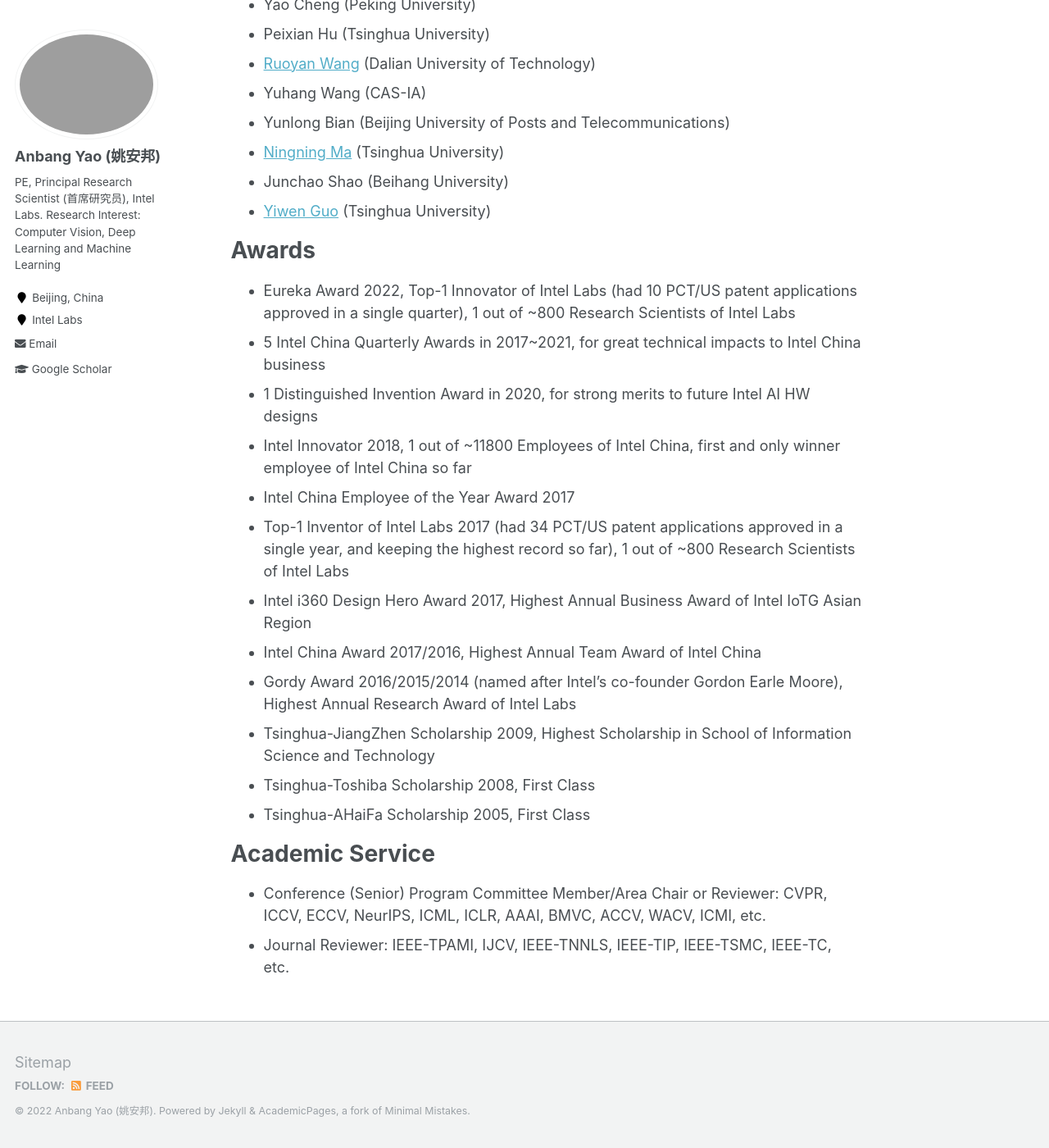
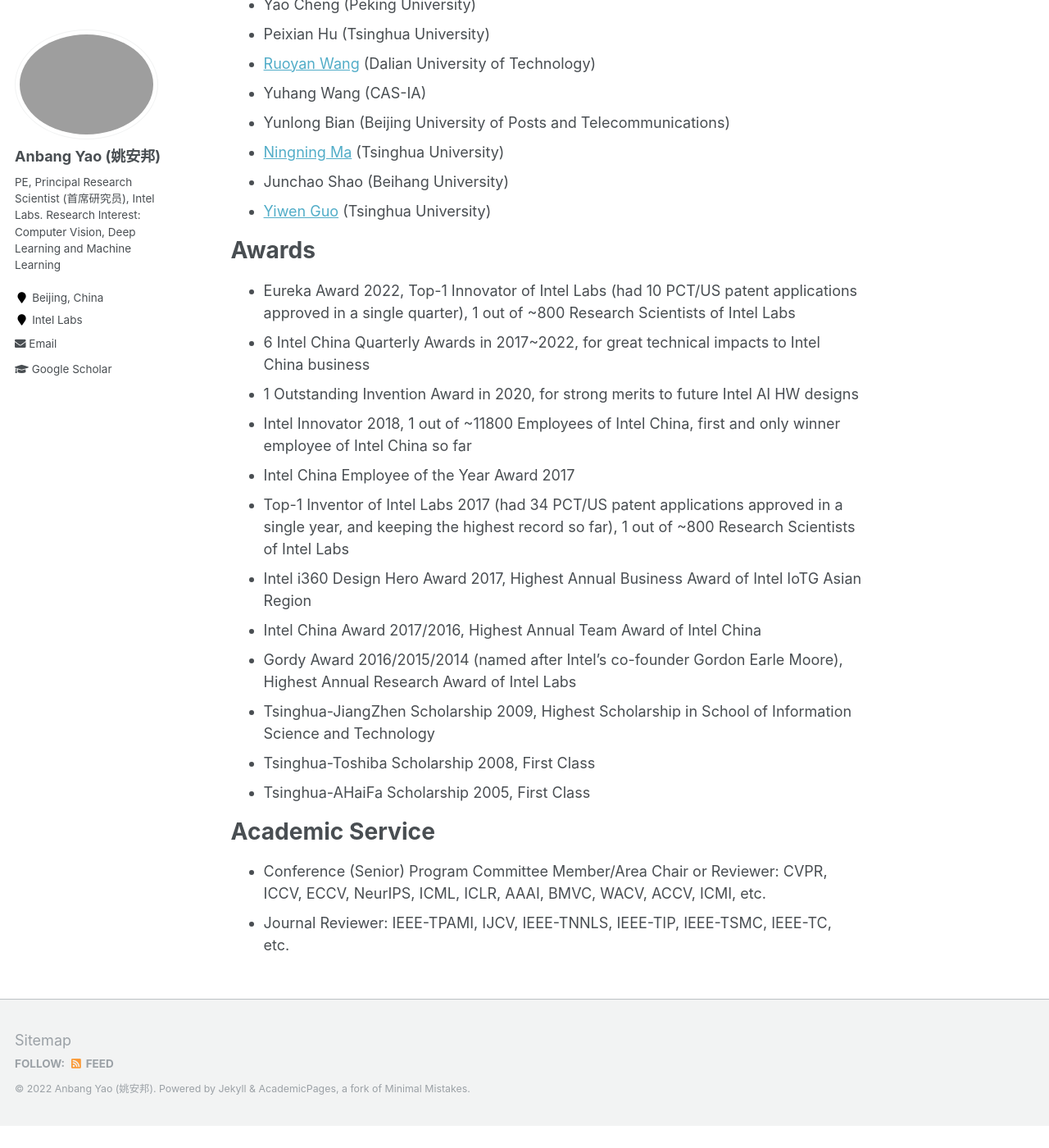
Before and after one commit to YaoAnbang/YaoAnbang.github.io, a Jekyll site: the page built from _pages/about.md, in a window 1280 px wide and 1400 px high, scrolled down 7143 px. Shown: the whole window at 82% size. Built offline with Jekyll 4.4.1, drawn with Linux system fonts in a browser that asks for light colours; after the commit the page ends 8516 px from its top, so only the background shows below that.

Commit message:
Update about.md

```diff
--- a/_pages/about.md
+++ b/_pages/about.md
@@ -141,8 +141,8 @@
 =====
 
 + Eureka Award 2022, Top-1 Innovator of Intel Labs (had 10 PCT/US patent applications approved in a single quarter), 1 out of ~800 Research Scientists of Intel Labs
-+ 5 Intel China Quarterly Awards in 2017~2021, for great technical impacts to Intel China business
-+ 1 Distinguished Invention Award in 2020, for strong merits to future Intel AI HW designs
++ 6 Intel China Quarterly Awards in 2017~2022, for great technical impacts to Intel China business
++ 1 Outstanding Invention Award in 2020, for strong merits to future Intel AI HW designs
 + Intel Innovator 2018, 1 out of ~11800 Employees of Intel China, first and only winner employee of Intel China so far
 + Intel China Employee of the Year Award 2017
 + Top-1 Inventor of Intel Labs 2017 (had 34 PCT/US patent applications approved in a single year, and keeping the highest record so far), 1 out of ~800 Research Scientists of Intel Labs
@@ -156,5 +156,5 @@
 Academic Service
 =====
 
-+ Conference (Senior) Program Committee Member/Area Chair or Reviewer: CVPR, ICCV, ECCV, NeurIPS, ICML, ICLR, AAAI, BMVC, ACCV, WACV, ICMI, etc.
++ Conference (Senior) Program Committee Member/Area Chair or Reviewer: CVPR, ICCV, ECCV, NeurIPS, ICML, ICLR, AAAI, BMVC, WACV, ACCV, ICMI, etc.
 + Journal Reviewer: IEEE-TPAMI, IJCV, IEEE-TNNLS, IEEE-TIP, IEEE-TSMC, IEEE-TC, etc.
```
